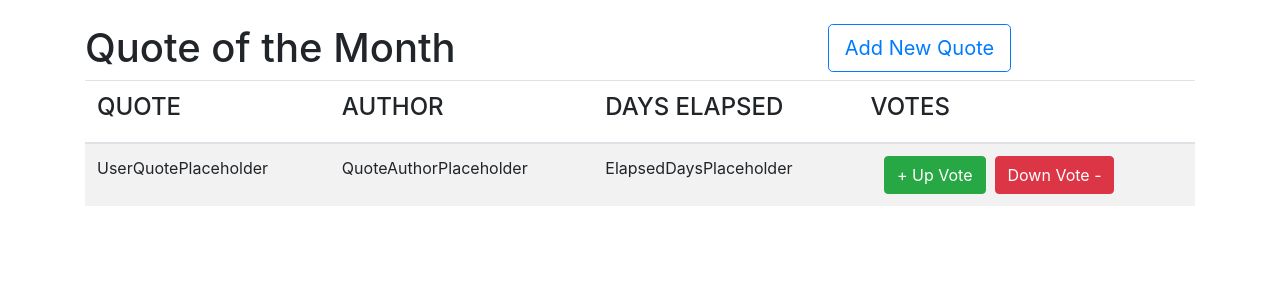
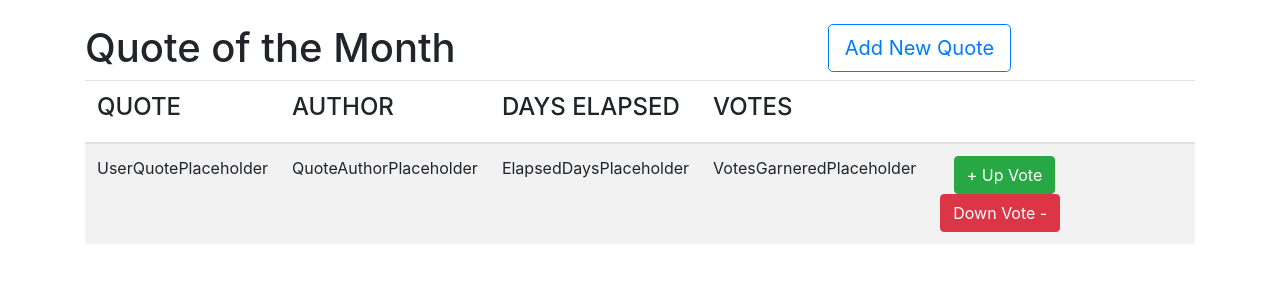
Before and after one commit to Muchunku-Pages/QuoteRating-Application, an Angular app: page / in a window 1280 px wide. Shown: the top 300 px of the page. Built offline with nearby package versions, Linux system fonts and the light colour scheme.

Commit message:
Add a new table data cell to the QuoteRating App template's table body element's table row to display the expected value of votes garnered by a corresponding vote

```diff
--- a/src/app/app.component.html
+++ b/src/app/app.component.html
@@ -52,7 +52,7 @@
           <td>UserQuotePlaceholder</td>
           <td>QuoteAuthorPlaceholder</td>
           <td>ElapsedDaysPlaceholder</td>
-
+          <td>VotesGarneredPlaceholder</td>
           <td>&nbsp;&nbsp;
             <button  class="buttonVote" type ="button"  name="upVote" class="btn btn-success btn-small qBtn">
             + Up Vote</button>&nbsp;
```
